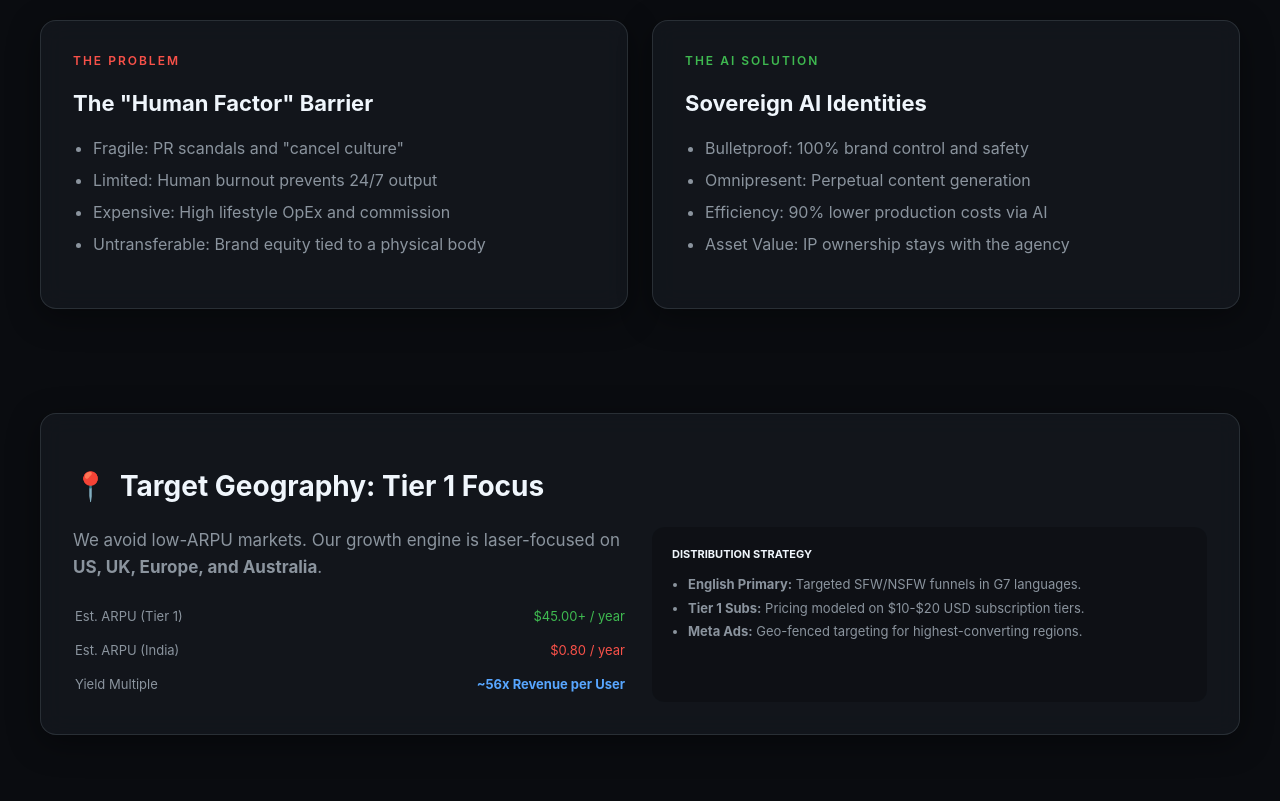
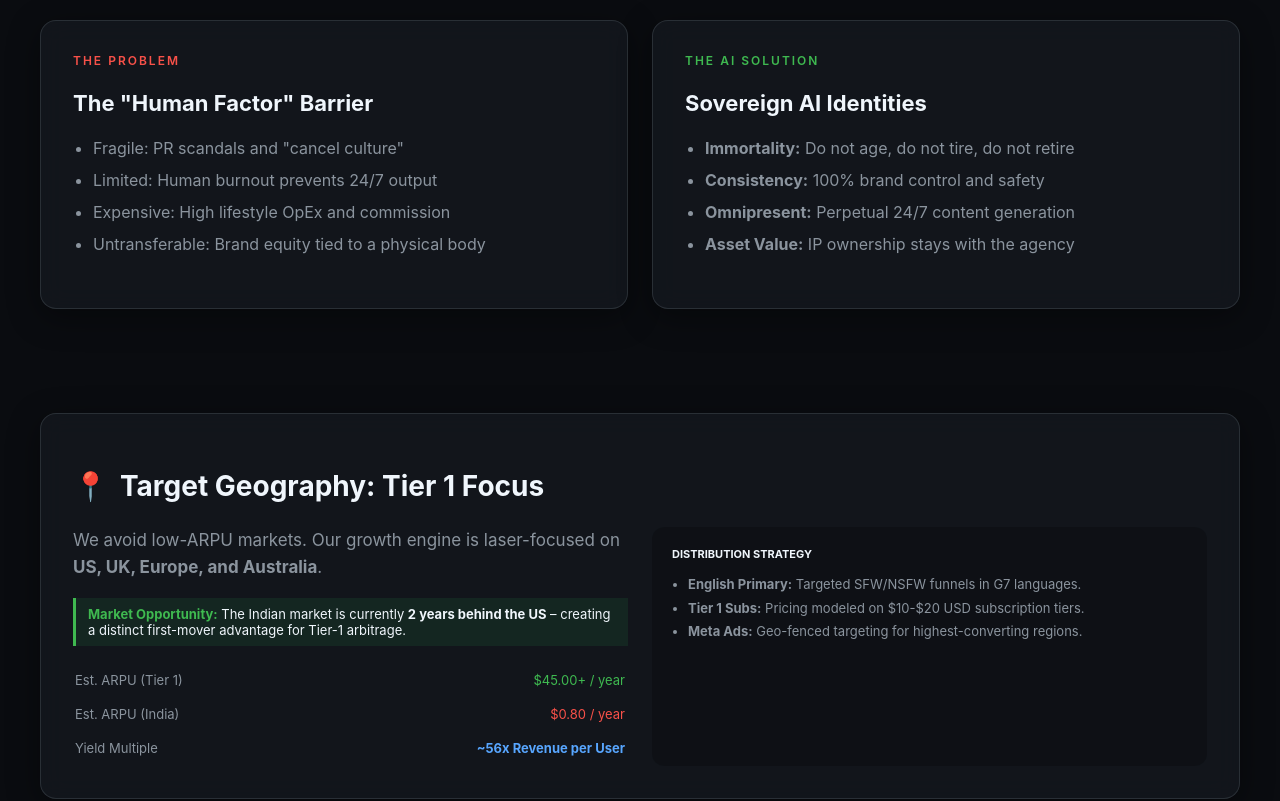
Before and after one commit to rheavoss/virtual-influencer-studio, a Next.js app in the folder 20_tech/jasmine-dashboard/: page / in a window 1280 px wide. Shown: the part 620-1421 px from the top of the page. Built offline with nearby package versions, Linux system fonts and the light colour scheme; no server answers; the database is empty.

Commit message:
Add immortality logic, Market Maturity Gap, and The Seven Moats to pitch deck

```diff
--- a/20_tech/jasmine-dashboard/components/PLDashboard.js
+++ b/20_tech/jasmine-dashboard/components/PLDashboard.js
@@ -150,10 +150,10 @@ export default function PLDashboard({ data }) {
             <div style={{ ...S.tag, color: C.green }}>The AI Solution</div>
             <h3 style={{ fontSize: 22, fontWeight: 700, marginBottom: 16 }}>Sovereign AI Identities</h3>
             <ul style={{ color: C.textSec, paddingLeft: 20, lineHeight: 2 }}>
-              <li>Bulletproof: 100% brand control and safety</li>
-              <li>Omnipresent: Perpetual content generation</li>
-              <li>Efficiency: 90% lower production costs via AI</li>
-              <li>Asset Value: IP ownership stays with the agency</li>
+              <li><strong>Immortality:</strong> Do not age, do not tire, do not retire</li>
+              <li><strong>Consistency:</strong> 100% brand control and safety</li>
+              <li><strong>Omnipresent:</strong> Perpetual 24/7 content generation</li>
+              <li><strong>Asset Value:</strong> IP ownership stays with the agency</li>
             </ul>
           </div>
         </div>
@@ -168,6 +168,9 @@ export default function PLDashboard({ data }) {
               <p style={{ ...S.p, margin: '0 0 16px', textAlign: 'left' }}>
                 We avoid low-ARPU markets. Our growth engine is laser-focused on <strong>US, UK, Europe, and Australia</strong>.
               </p>
+              <div style={{ background: 'rgba(56, 185, 80, 0.1)', borderLeft: `3px solid ${C.green}`, padding: '8px 12px', marginBottom: 16, fontSize: 13 }}>
+                <strong style={{ color: C.green }}>Market Opportunity:</strong> The Indian market is currently <strong>2 years behind the US</strong> – creating a distinct first-mover advantage for Tier-1 arbitrage.
+              </div>
               <table style={{ width: '100%', fontSize: 13, color: C.textSec }}>
                 <tbody>
                   <tr style={{ borderBottom: `1px solid ${C.grid}` }}><td style={{ padding: '8px 0' }}>Est. ARPU (Tier 1)</td><td style={{ textAlign: 'right', color: C.green }}>$45.00+ / year</td></tr>
@@ -236,6 +239,29 @@ export default function PLDashboard({ data }) {
               <div style={{ fontSize: 14, fontWeight: 600, marginTop: 8 }}>Projected Agency Revenue</div>
               <div style={{ fontSize: 12, color: C.textSec, marginTop: 4 }}>Leveraging the same infrastructure, prompts, and pipeline across the portfolio.</div>
             </div>
+          </div>
+        </div>
+      </section>
+
+      {/* MOATS */}
+      <section style={S.section}>
+        <div style={{ ...S.card, border: `1px solid ${C.blue}44` }}>
+          <h2 style={S.h2}><span style={{ color: C.blue }}>🛡️</span> The Seven Moats</h2>
+          <div style={{ display: 'grid', gridTemplateColumns: 'repeat(auto-fit, minmax(280px, 1fr))', gap: 16 }}>
+            {[
+              { t: "Proprietary Data", d: "Custom character bibles & high-yield training assets." },
+              { t: "Structural Consistency", d: "Fixed identity across 12-month content runways." },
+              { t: "Sub-linear OpEx", d: "90% lower marginal production costs than human peers." },
+              { t: "24/7 Omni-presence", d: "Automated distribution & infinite content output." },
+              { t: "Tier-1 Arbitrage", d: "Targeting high-ARPU markets (US/UK) from day one." },
+              { t: "Eternal IP", d: "Zero churn risk; the influencer never leaves or retires." },
+              { t: "Algorithmic Feedback", d: "AI character refinement based on real-time data." }
+            ].map((m, i) => (
+              <div key={i} style={{ padding: 16, borderRadius: 12, border: `1px solid ${C.grid}`, background: 'rgba(255,255,255,0.02)' }}>
+                <div style={{ color: C.blue, fontSize: 12, fontWeight: 700, marginBottom: 4 }}>Moat {i+1}: {m.t}</div>
+                <div style={{ color: C.textSec, fontSize: 12 }}>{m.d}</div>
+              </div>
+            ))}
           </div>
         </div>
       </section>
```
